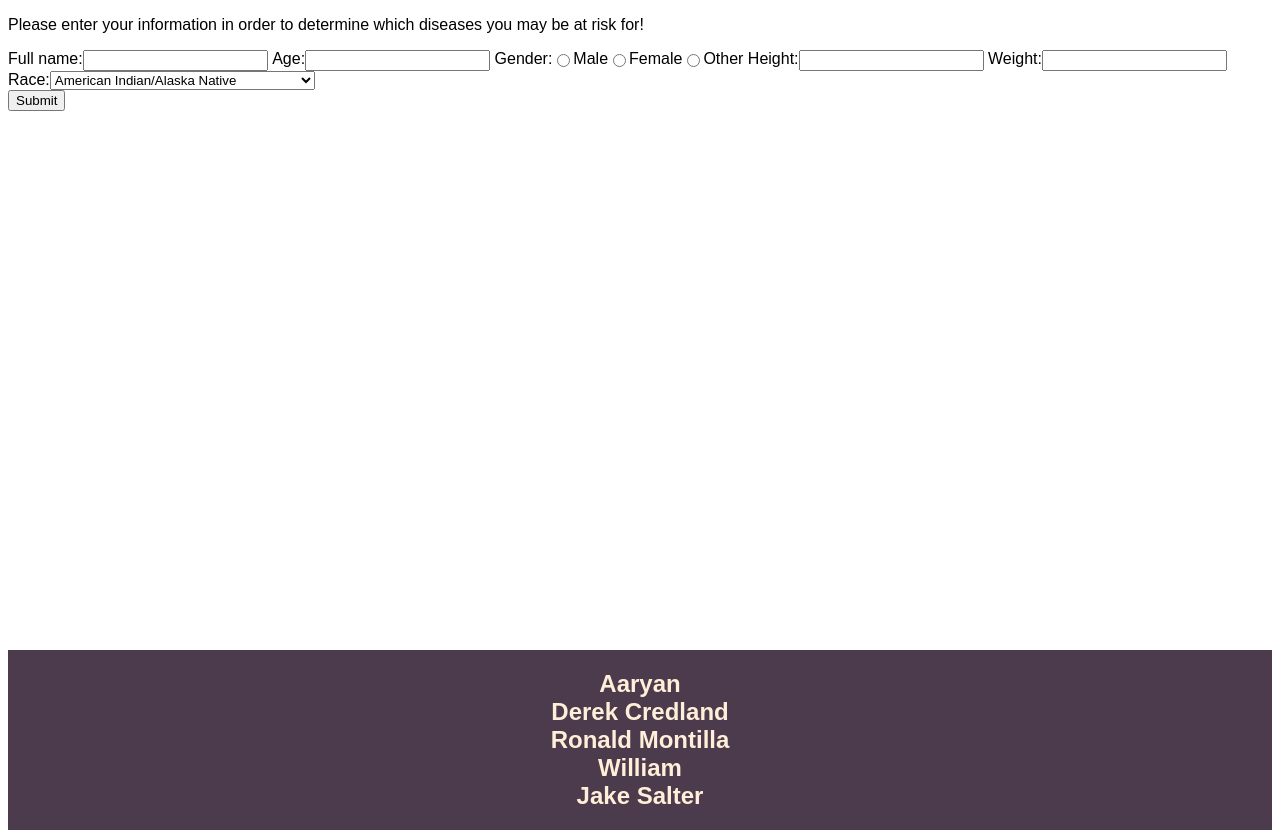
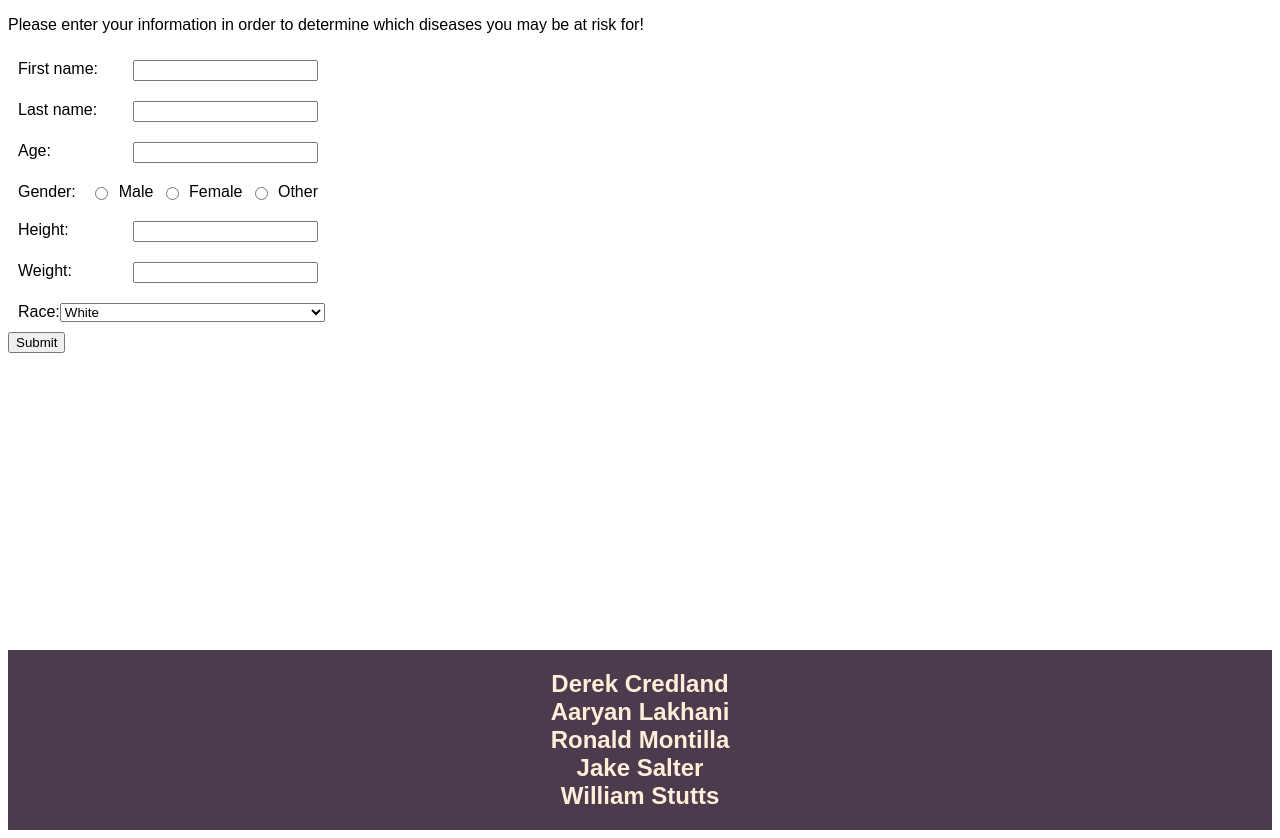
Before and after one commit to JakeSalter-Coder/Medical-Website, a Flask app: page / in a window 1280 px wide. Shown: the part 106-944 px from the top of the page. Run offline with Flask 3, Linux system fonts and the light colour scheme.

Commit message:
10/02/2024 Jake Salter  - Updated forms slightly  - Changed request processing to JSON processing

```diff
--- a/main.py
+++ b/main.py
@@ -1,26 +1,35 @@
 
-from flask import Flask, render_template, request
+from flask import Flask, render_template, request, jsonify
 
 app = Flask(__name__)
 
 
 @app.route('/')
 def index():
-    return render_template('index.html')
+    return render_template('index.html', success=None)
 
 
-@app.route('/', methods=['POST'])
+@app.route('/submit', methods=['POST'])
 def index_post():
-    name = request.form['name']
-    age = request.form['age']
-    gender = request.form['gender']
-    height = request.form['height']
-    weight = request.form['weight']
-    race = request.form['race']
-    user_input = name + " " + age + " " + gender + " " + height + " " + weight + " " + race
+    data = request.get_json()
+
+    first_name = data.get('first_name')
+    last_name = data.get('last_name')
+    age = data.get('age')
+    gender = data.get('gender')
+    height = data.get('height')
+    weight = data.get('weight')
+    race = data.get('race')
+    user_input = first_name + " " + last_name + " " + age + " " + gender + " " + height + " " + weight + " " + race
     print(user_input)
-    return '/'
+    app.logger.info(user_input)
 
+    response = {
+        'status': 'success',
+        'message': 'Data received successfully',
+        'received_data': data
+    }
+    return jsonify(response)
 
 @app.route("/quit")
 def _quit():
--- a/static/medical-website.interact.js
+++ b/static/medical-website.interact.js
@@ -1,6 +1,7 @@
 function submitButton(){
 
-    let user_name = document.getElementById("name").value;
+    let user_first_name = document.getElementById("first_name").value;
+    let user_last_name = document.getElementById("last_name").value;
     let user_age = document.getElementById("age").value
     let user_gender;
     if(document.getElementById("male").checked){
@@ -14,19 +15,28 @@ function submitButton(){
     let user_weight = document.getElementById("weight").value;
     let user_race = document.getElementById("race").value;
 
-    if(user_name && user_age && user_gender && user_height && user_weight && user_race){
-        alert("Success!");
-        $.post('/',
-            {
-                name: user_name,
+    let errorMessage = document.getElementById("error_message");
+
+    if(user_first_name && user_last_name && user_age && user_gender && user_height && user_weight && user_race) {
+        $.ajax({
+            url: '/submit',
+            type: 'POST',
+            contentType: 'application/json',
+            data: JSON.stringify({
+                first_name: user_first_name,
+                last_name: user_last_name,
                 age: user_age,
                 gender: user_gender,
                 height: user_height,
                 weight: user_weight,
                 race: user_race
+            }),
+            success: function(response){
+                alert('Data submit successfully: ' + JSON.stringify(response));
             },
-        );
-    } else{
-        alert("Incorrect input!");
+            error: function(error){
+                alert('Error submitting data: ' + error);
+            }
+        });
     }
 }
--- a/static/style.css
+++ b/static/style.css
@@ -22,7 +22,10 @@ body {
 }
 
 div {
+    width: 300px;
     display: inline-flex;
+    justify-content: space-between;
+    padding: 10px;
 }
 
 footer {
--- a/templates/index.html
+++ b/templates/index.html
@@ -18,13 +18,17 @@
     </p>
     <form id="user_input">
         <div>
-            <label for="name">Full name:</label><br>
-            <input type="text" id="name" name="name">
-        </div>
+            <label for="first_name">First name:</label><br>
+            <input type="text" id="first_name" name="first_name">
+        </div><br>
+        <div>
+            <label for="last_name">Last name:</label>
+            <input type="text" id="last_name" name="last_name">
+        </div><br>
         <div>
             <label for="age">Age: </label><br>
             <input type="number" id="age" name="age">
-        </div>
+        </div><br>
         <div class="gender-select">
             <label>Gender:</label><br>
             <input type="radio" id="male" name="gender" value="male">
@@ -33,15 +37,15 @@
             <label for="female">Female</label>
             <input type="radio" id="other" name="gender" value="other">
             <label for="other">Other</label>
-        </div>
+        </div><br>
         <div>
             <label for="height">Height:</label><br>
             <input type="number" id="height" name="height">
-        </div>
+        </div><br>
         <div>
             <label for="weight">Weight:</label><br>
             <input type="number" id="weight" name="weight">
-        </div>
+        </div><br>
         <div>
             <label for="race">Race:</label><br>
             <select id="race" name="race">
@@ -49,7 +53,7 @@
                 <option value="asian">Asian</option>
                 <option value="black">Black or African American</option>
                 <option value="hawaiian">Native Hawaiian or Other Pacific Islander</option>
-                <option value="white">White</option>
+                <option value="white" selected="selected">White</option>
             </select>
         </div><br>
         <button onclick="submitButton()">Submit</button>
@@ -57,7 +61,7 @@
 </body>
 
 <footer>
-    <h2>Aaryan<br>Derek Credland<br>Ronald Montilla<br>William<br>Jake Salter<br></h2>
+    <h2>Derek Credland<br>Aaryan Lakhani<br>Ronald Montilla<br>Jake Salter<br>William Stutts<br></h2>
 </footer>
 
 </html>
```
